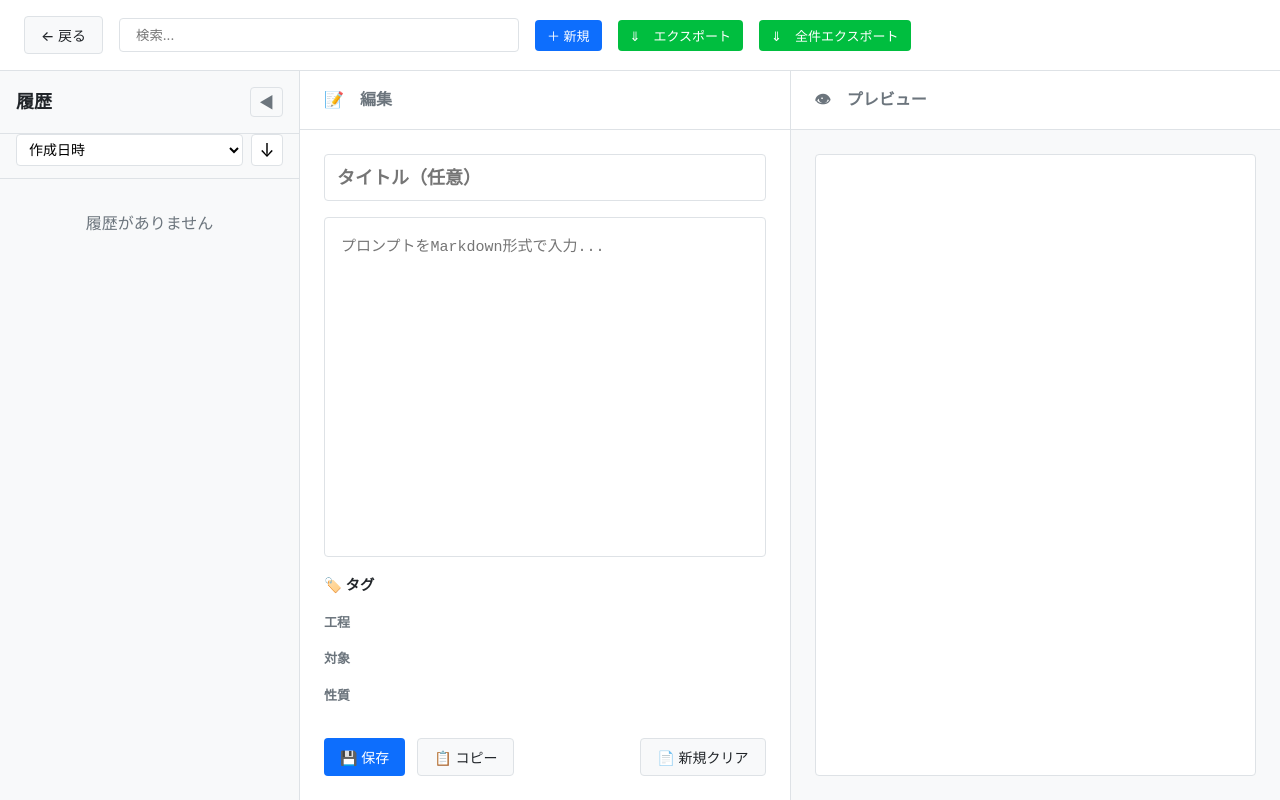
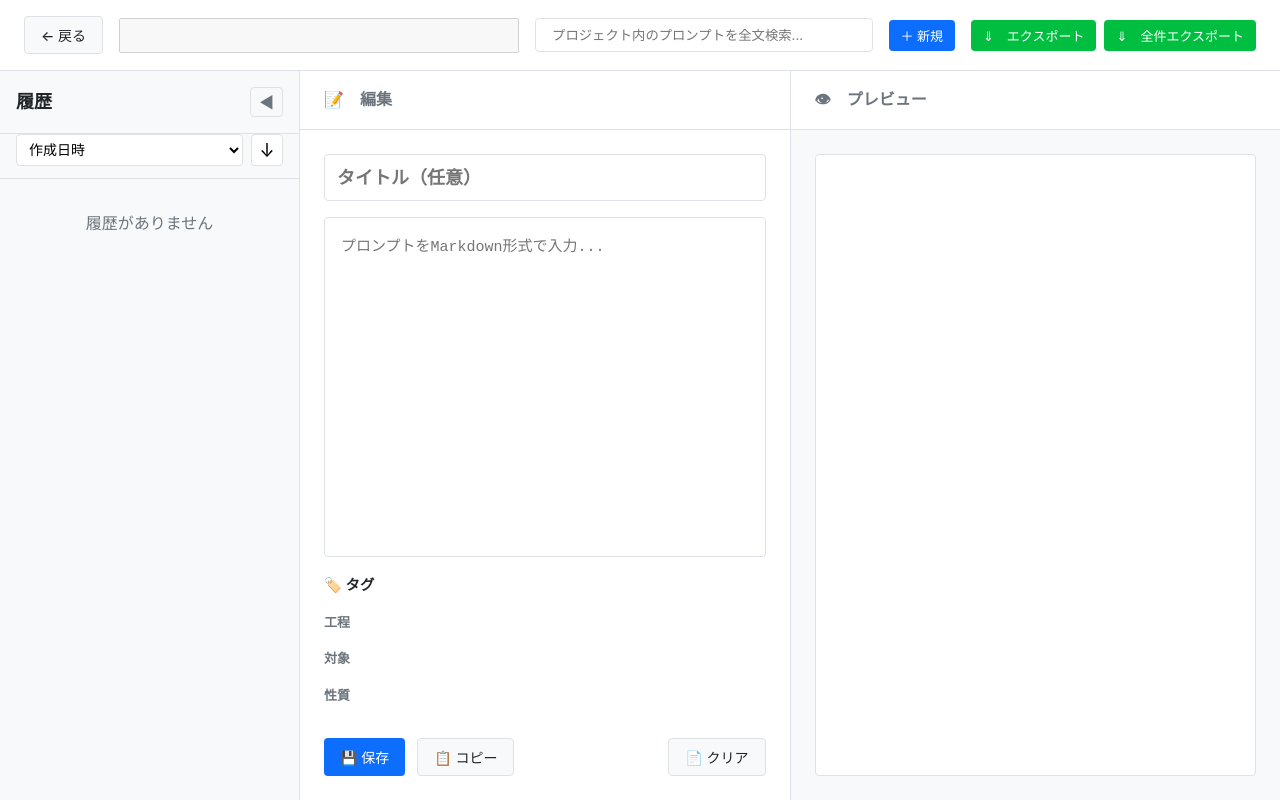
Before and after one commit to syu-y/prompt-manager, a SvelteKit app: page /projects/1 in a window 1280 px wide. Built offline with nearby package versions, Linux system fonts and the light colour scheme.

Commit message:
コピー機能修正・UI修正

```diff
--- a/src/lib/api.ts
+++ b/src/lib/api.ts
@@ -119,5 +119,11 @@ export const electronApi: API = {
     attach(entry_id: string, tag_ids: string[]) {
       return withIpcLog("tags", "attach", () => getApi().tags.attach(entry_id, tag_ids), "Failed to attach tags:");
     }
+  },
+
+  clipboard: {
+    writeText(text: string) {
+      return withIpcLog("clipboard", "writeText", () => getApi().clipboard.writeText(text), "Failed to writeText clipboard:");
+    }
   }
 };
--- a/src/routes/projects/[projectId]/+page.svelte
+++ b/src/routes/projects/[projectId]/+page.svelte
@@ -2,7 +2,7 @@
   import { onMount } from 'svelte';
   import { marked } from 'marked';
   import { electronApi } from '$lib/api';
-  import type { EntryDetail, EntrySummary, Tag } from '../../../../electron/api-types';
+  import type { EntryDetail, EntrySummary, ProjectSummary, Tag } from '../../../../electron/api-types';
 
   // Markdownパーサーの設定
   marked.setOptions({
@@ -17,6 +17,8 @@
   };
 
   let projectId = $state('');
+  let projectName = $state('');
+  let projects: ProjectSummary[] = $state([]);
   let entries: EntrySummary[] = $state([]);
   let selectedEntry: EntryDetail | null = $state(null);
   let isNewEntry = $state(true);
@@ -88,6 +90,13 @@
 
   onMount(async () => {
     projectId = getProjectIdFromUrl();
+    // プロジェクト情報を取得
+    const result = await window.api.projects.list();
+    projects = result.projects;
+    const project = projects.find(p => p.id === projectId);
+    if (project) {
+      projectName = project.name;
+    }
     await loadTags();
     await loadEntries();
   });
@@ -203,7 +212,10 @@
   async function deleteEntry() {
     if (!selectedEntry) return;
     if (!confirm('このエントリを削除しますか？')) return;
-
+    if (editIsLocked && selectedEntry) {
+      alert('ロック中のエントリは編集できません。先にロックを解除してください。');
+      return;
+    }
     try {
       await electronApi.entries.delete(selectedEntry.id);
       await loadEntries();
@@ -253,9 +265,15 @@
     return allTags.filter(tag => tag.category === category);
   }
 
-  function copyToClipboard() {
-    navigator.clipboard.writeText(editBody);
-    alert('クリップボードにコピーしました');
+  async function copyToClipboard() {
+    // navigator.clipboard.writeText(editBody);
+    // alert('クリップボードにコピーしました');
+    try {
+      electronApi.clipboard.writeText(editBody);
+      alert('コピーしました');
+    } catch (error) {
+      alert('コピーに失敗しました');
+    }
   }
 
   function formatDate(timestamp: number): string {
@@ -302,6 +320,14 @@
     }
   }
 
+  function clearBody() {
+    if (editIsLocked && selectedEntry) {
+      alert('ロック中のエントリは編集できません。先にロックを解除してください。');
+      return;
+    }
+    editBody = '';
+  }
+
   // 検索時に再読み込み
   $effect(() => {
     if (searchQuery !== undefined) {
@@ -321,17 +347,22 @@
     <button class="btn btn-secondary back-btn" onclick={() => window.location.href = '/'}>
       ← 戻る
     </button>
+
+    <input class="project-title" type="text" value={projectName} disabled/>
     <input
       type="search"
-      placeholder="検索..."
+      placeholder="プロジェクト内のプロンプトを全文検索..."
       bind:value={searchQuery}
       class="search-input"
     />
     <button class="btn btn-primary btn-sm" onclick={startNewEntry}>
       ＋ 新規
     </button>
-    <button class="btn btn-thirdly btn-sm" onclick={exportEntry}>⇓　エクスポート</button>
-    <button class="btn btn-thirdly btn-sm" onclick={exportProject}>⇓　全件エクスポート</button>
+
+    <div class="header-actions">
+      <button class="btn btn-thirdly btn-sm" onclick={exportEntry}>⇓　エクスポート</button>
+      <button class="btn btn-thirdly btn-sm" onclick={exportProject}>⇓　全件エクスポート</button>
+    </div>
   </header>
 
   <div class="content">
@@ -488,8 +519,8 @@
                 🗑️ 削除
               </button>
             {/if}
-            <button class="btn btn-secondary" onclick={startNewEntry}>
-              📄 新規クリア
+            <button class="btn btn-secondary" onclick={clearBody}>
+              📄 クリア
             </button>
           </div>
         </div>
@@ -544,6 +575,26 @@
     padding: 1rem 1.5rem;
     background-color: white;
     border-bottom: 1px solid var(--color-border);
+  }
+
+  .project-title {
+    min-width: 400px;
+    max-width: 400px;
+    padding: 5px 10px;
+    /* border: none; */
+    /* background: transparent; */
+    font-size: 18px;
+    font-weight: 600;
+    color: #333;
+    /* padding: 0; */
+    cursor: default;
+    flex-shrink: 0;
+  }
+
+  .header-actions {
+    margin-left: auto;
+    display: flex;
+    gap: 8px;
   }
 
   .back-btn {
```
Also changed, not shown: 2 other files (tests, documents, lock files or other folders).
